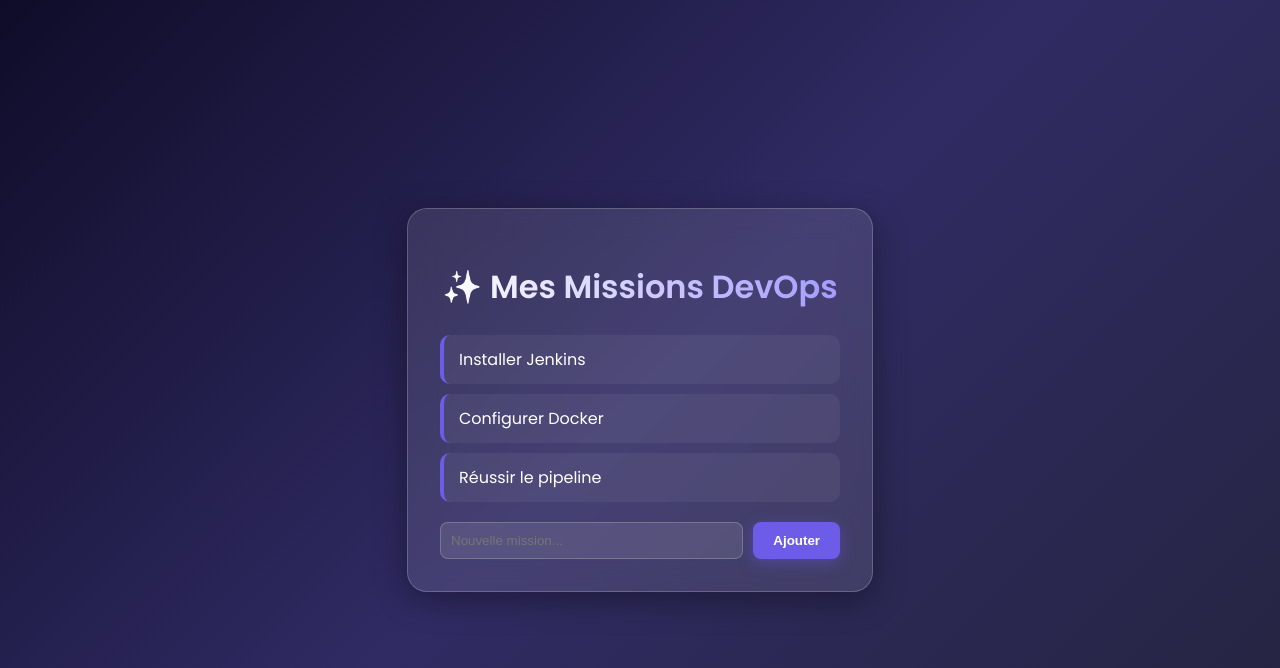
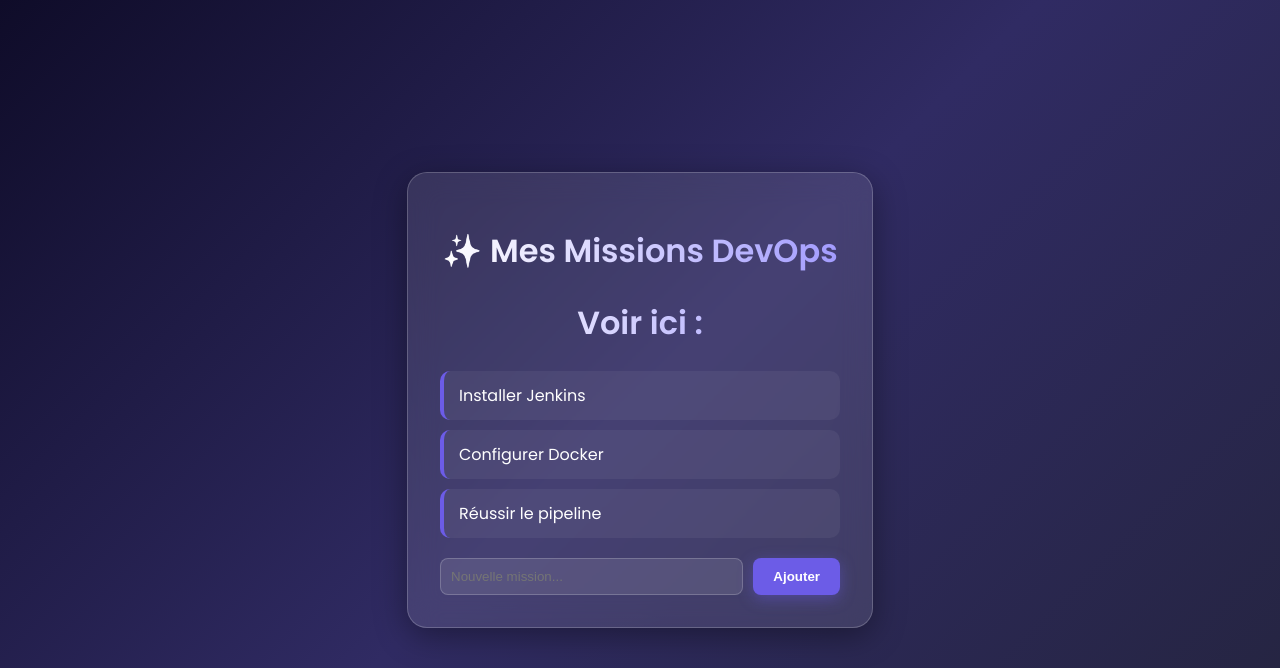
Before and after one commit to khadijaOubaha/devops-lab, a Flask app: page / in a window 1280 px wide. Shown: the top 668 px of the page. Run offline with Flask 3, Linux system fonts and the light colour scheme.

Commit message:
aujourd'hui

```diff
--- a/templates/index.html
+++ b/templates/index.html
@@ -9,7 +9,7 @@
 <body>
     <div class="container">
         <h1>✨ Mes Missions DevOps</h1>
-
+        <h1> Voir ici : </h1>
         <ul>
             {% for task in tasks %}
                 <li>{{ task }}</li>
```
